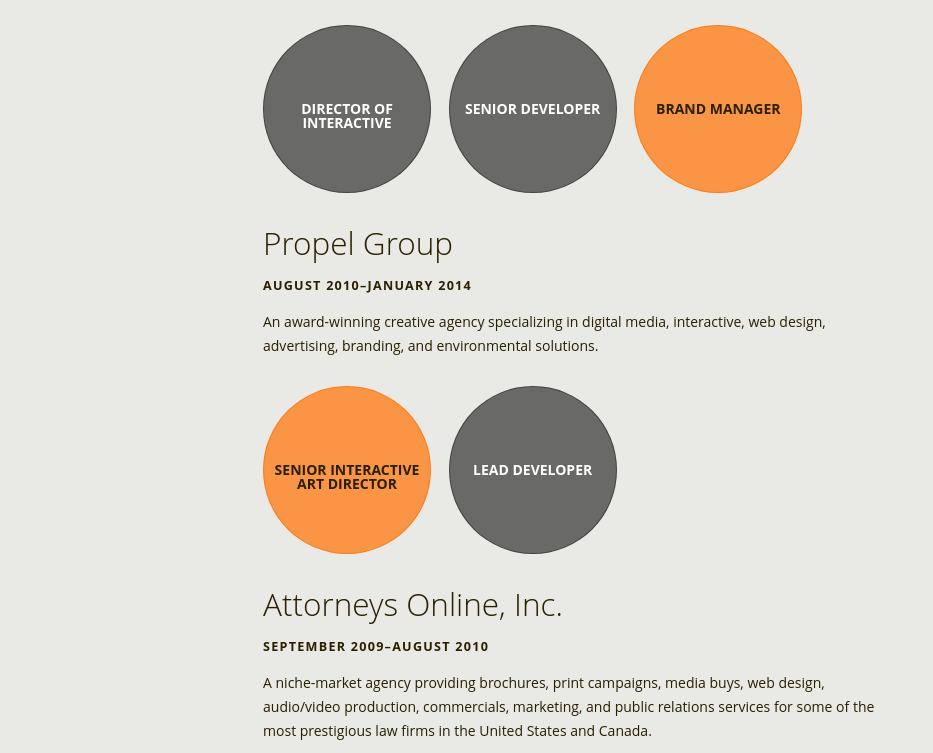
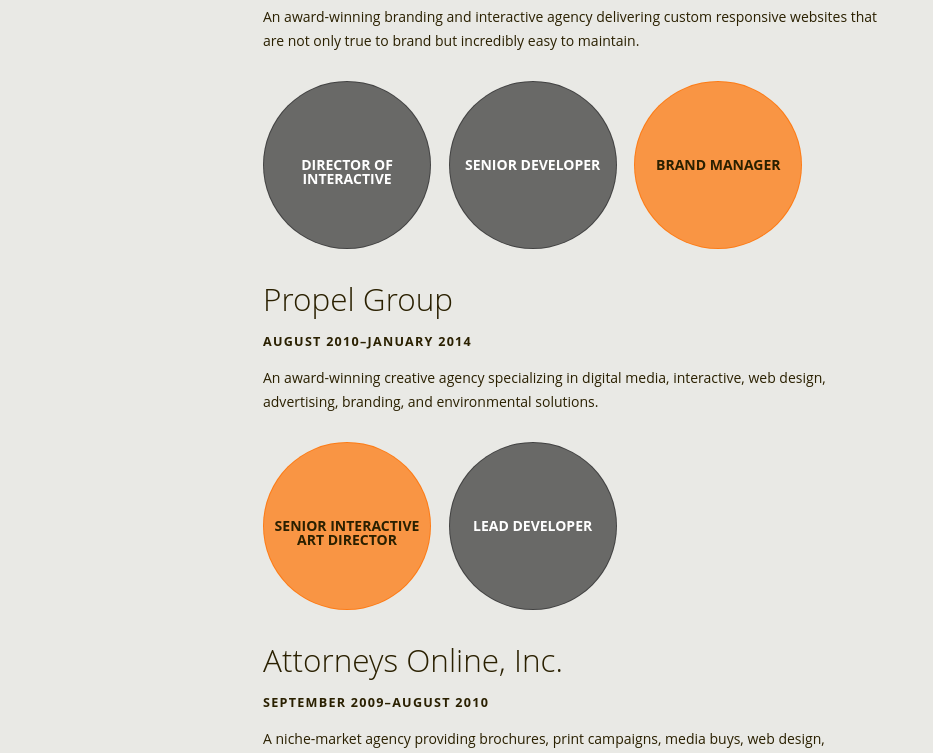
Before and after one commit to geoffthibeau/geoffthibeau.info, a website: page index.html in a window 1280 px wide. Shown: the part 672-1425 px from the top of the page, without its empty margins (0-933 px from the left). Drawn offline with Linux system fonts and the light colour scheme.

Commit message:
Adds padding to section.

```diff
--- a/scss/_main.scss
+++ b/scss/_main.scss
@@ -198,6 +198,7 @@
 		max-width: none;
 		margin-top: 0;
 		margin-left: 200px + ( ( $font-size / 10% ) * 4px );
+		padding: 4em 0;
 	}
 
 	@include bp( 3 )
--- a/scss/style.scss
+++ b/scss/style.scss
@@ -1,7 +1,7 @@
 @charset "UTF-8";
 
-/**
- * Version    : 2.1.0
+/*!
+ * Version    : 2.1.1
  * Author     : Geoff Thibeau
  * Author URI : https://geoffthibeau.info
 */
```
Also changed, not shown: css/style.css, 1 other file.
